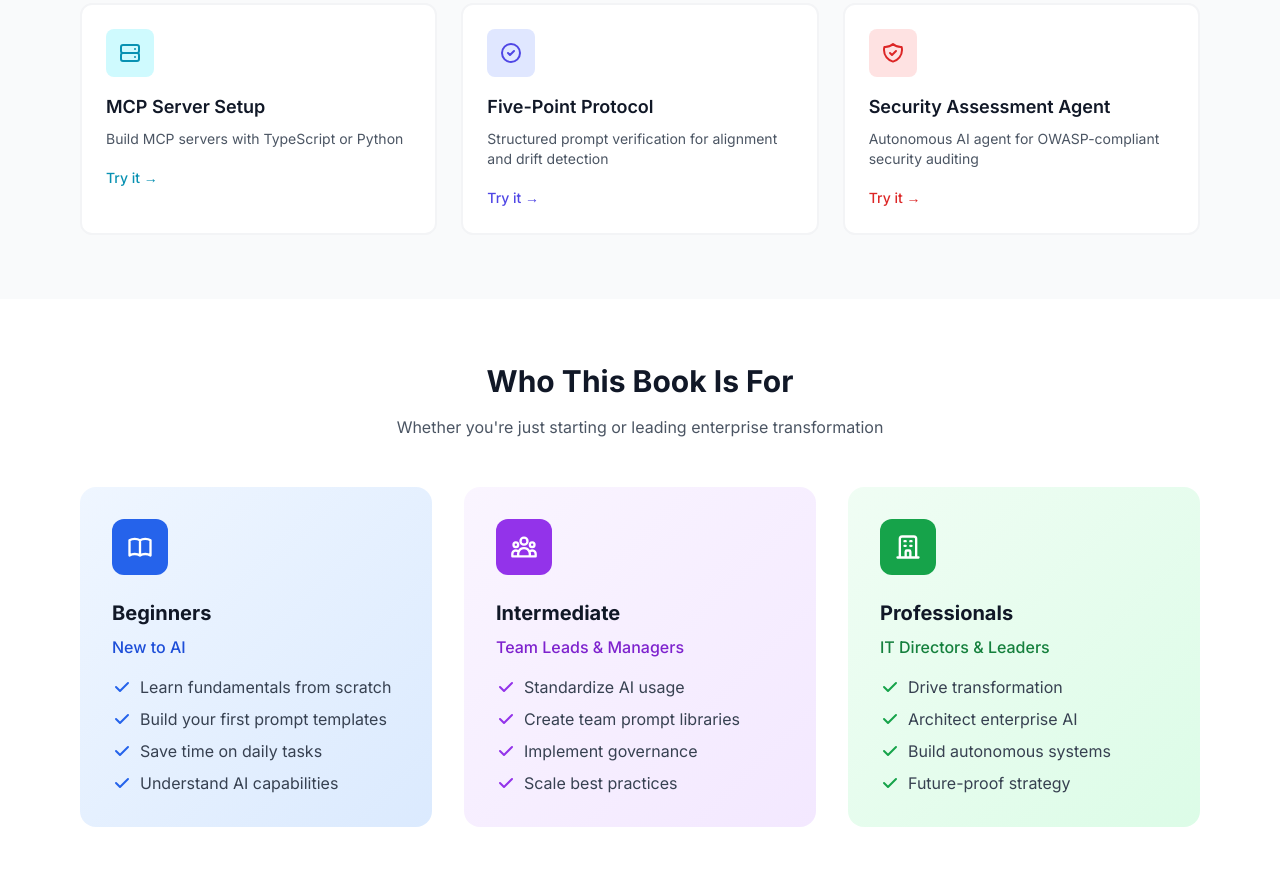
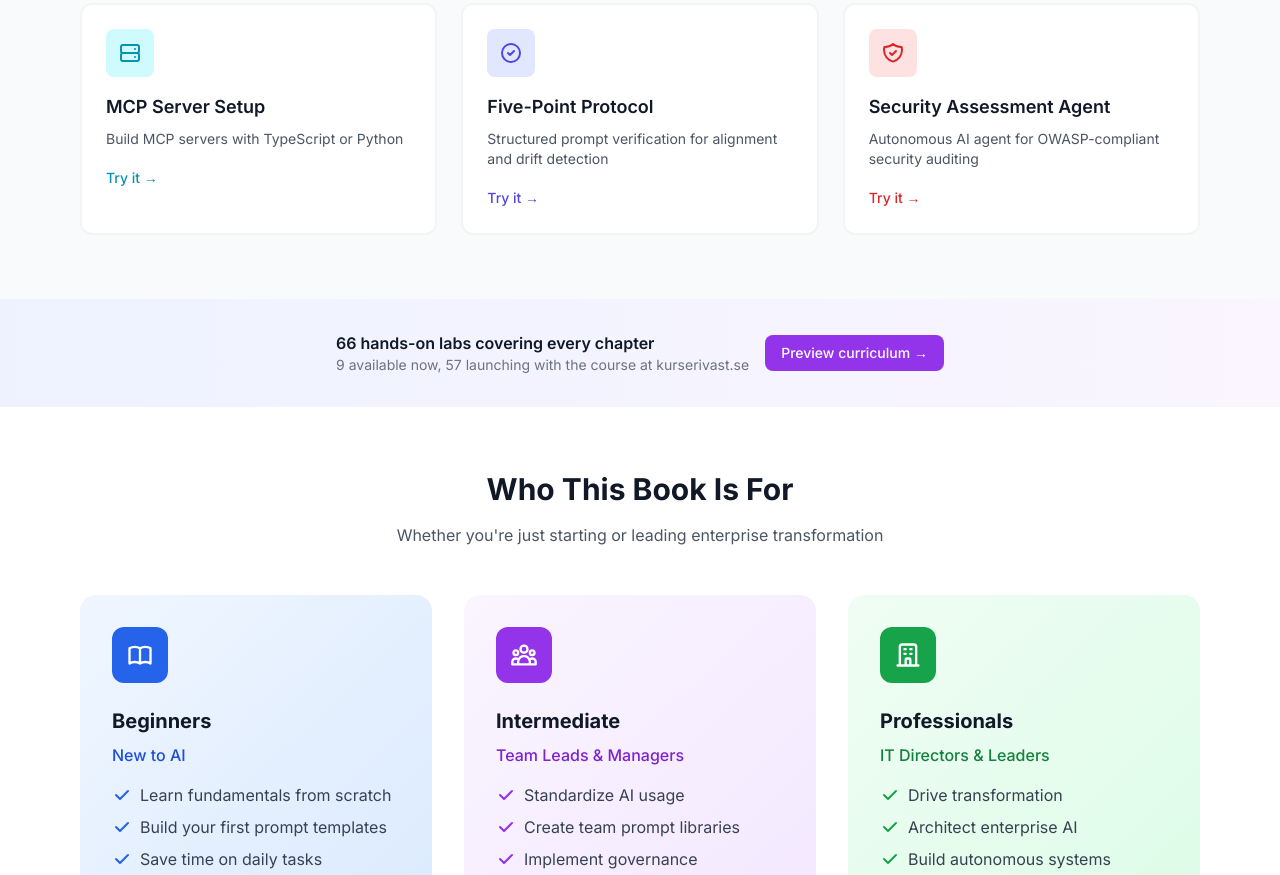
Before and after one commit to fbratten/From-Blueprint-to-Application, a plain HTML site: page index.html in a window 1280 px wide. Shown: the part 1925-2800 px from the top of the page. Drawn offline with nearby package versions, Linux system fonts and the light colour scheme.

Commit message:
fix: add links to /labs/ from main page nav, demos page, and teaser banner

```diff
--- a/index.html
+++ b/index.html
@@ -34,6 +34,7 @@
             <span class="font-bold text-lg">From Blueprint to Application</span>
             <div class="flex gap-6 text-sm">
                 <a href="#demos" class="hover:text-gray-200 transition">Demos</a>
+                <a href="labs/" class="hover:text-gray-200 transition">Course Labs</a>
                 <a href="#chapters" class="hover:text-gray-200 transition">Chapters</a>
                 <a href="https://subscribepage.io/from-blueprint-to-application" class="bg-white text-purple-700 px-4 py-2 rounded-full font-semibold hover:bg-gray-100 transition">Pre-Order</a>
             </div>
@@ -215,6 +216,19 @@
                     <span class="text-red-600 font-medium text-sm">Try it &rarr;</span>
                 </a>
             </div>
+        </div>
+    </section>
+
+    <!-- Course Labs Teaser -->
+    <section class="py-8 bg-gradient-to-r from-indigo-50 to-purple-50">
+        <div class="max-w-6xl mx-auto px-4 text-center">
+            <a href="labs/" class="inline-flex items-center gap-4 group">
+                <div class="text-left">
+                    <p class="font-semibold text-gray-900 group-hover:text-purple-700 transition">66 hands-on labs covering every chapter</p>
+                    <p class="text-sm text-gray-500">9 available now, 57 launching with the course at kurserivast.se</p>
+                </div>
+                <span class="bg-purple-600 text-white px-4 py-2 rounded-lg text-sm font-medium group-hover:bg-purple-700 transition flex-shrink-0">Preview curriculum &rarr;</span>
+            </a>
         </div>
     </section>
 
```
Also changed, not shown: demos/index.html (+3 -0 lines).
